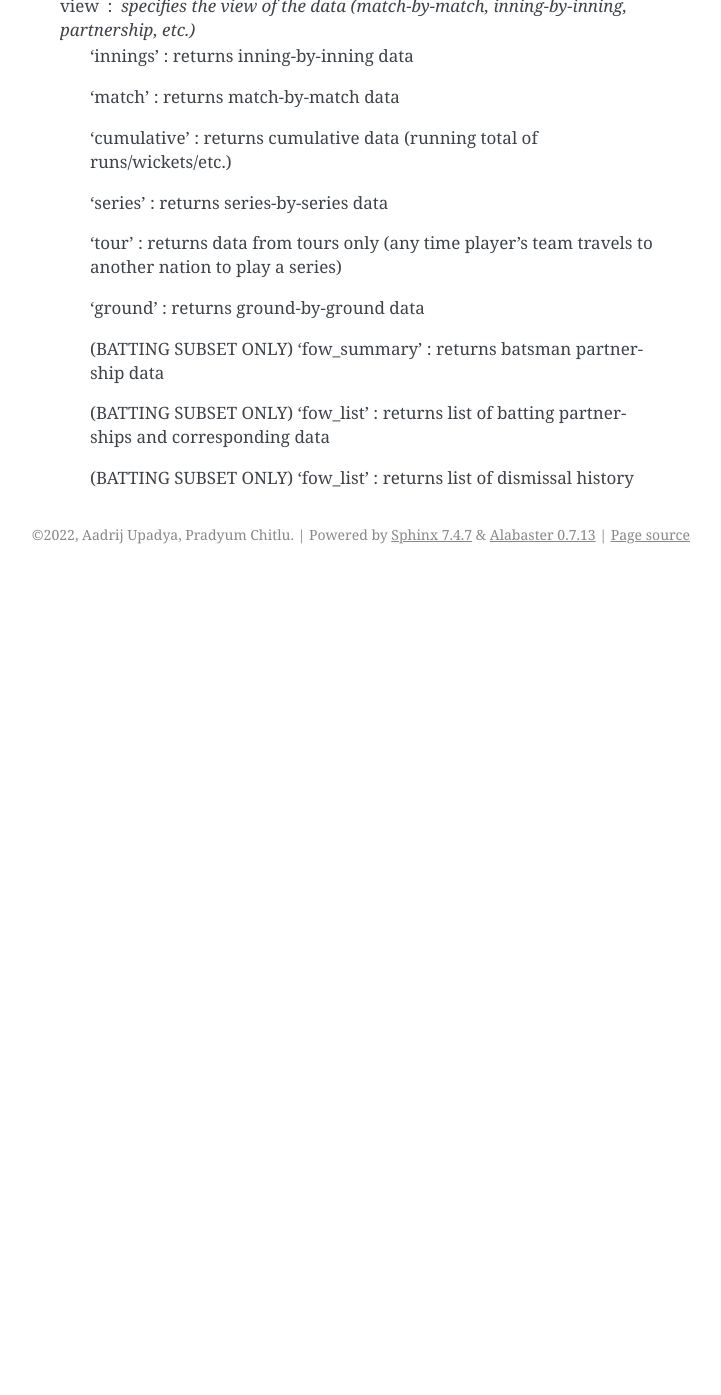
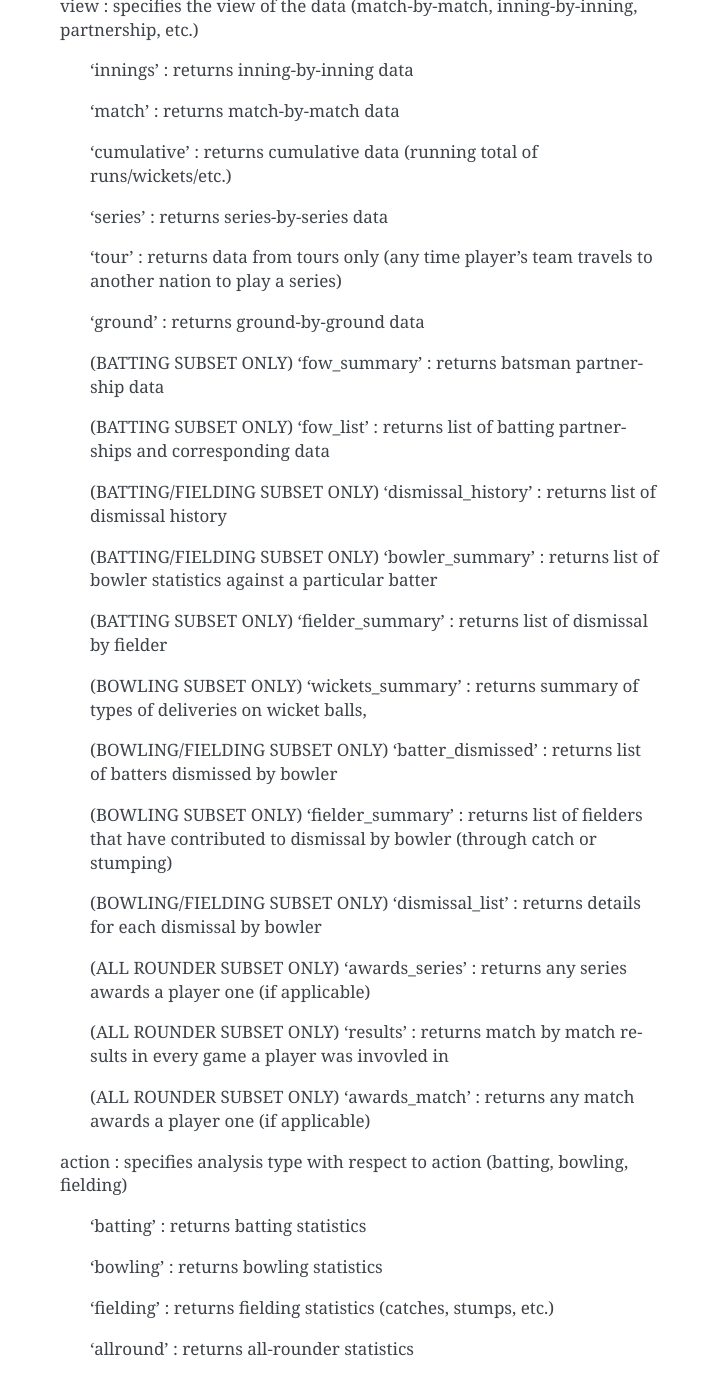
Before and after one commit to aadrijupadya/CricCatapult, a Sphinx documentation site: the page built from docs/source/index.rst, in a window 1280 px wide and 1400 px high, scrolled down 3614 px. Shown: the top 1395 px of the window, without its empty margins (420-1141 px from the left). Built offline with Sphinx 7.4.7, drawn with Linux system fonts in a browser that asks for light colours; before the commit the page ends 4188 px from its top, so only the background shows below that; some of the changed text lies outside the part shown.

Commit message:
Update index.rst

```diff
--- a/docs/source/index.rst
+++ b/docs/source/index.rst
@@ -176,6 +176,7 @@ Player Class
          2: ODI data
          3: T-20 data
       view : specifies the view of the data (match-by-match, inning-by-inning, partnership, etc.)
+
          'innings' : returns inning-by-inning data
 
          'match' : returns match-by-match data
@@ -192,4 +193,34 @@ Player Class
 
          (BATTING SUBSET ONLY) 'fow_list' : returns list of batting partnerships and corresponding data
 
-         (BATTING SUBSET ONLY) 'fow_list' : returns list of dismissal history
+         (BATTING/FIELDING SUBSET ONLY) 'dismissal_history' : returns list of dismissal history
+
+         (BATTING/FIELDING SUBSET ONLY) 'bowler_summary' : returns list of bowler statistics against a particular batter
+
+         (BATTING SUBSET ONLY) 'fielder_summary' : returns list of dismissal by fielder
+
+         (BOWLING SUBSET ONLY) 'wickets_summary' : returns summary of types of deliveries on wicket balls,
+
+         (BOWLING/FIELDING SUBSET ONLY) 'batter_dismissed' : returns list of batters dismissed by bowler
+
+         (BOWLING SUBSET ONLY) 'fielder_summary' : returns list of fielders that have contributed to dismissal by bowler (through catch or stumping)
+
+         (BOWLING/FIELDING SUBSET ONLY) 'dismissal_list' : returns details for each dismissal by bowler
+
+         (ALL ROUNDER SUBSET ONLY) 'awards_series' : returns any series awards a player one (if applicable)
+
+         (ALL ROUNDER SUBSET ONLY) 'results' : returns match by match results in every game a player was invovled in
+
+         (ALL ROUNDER SUBSET ONLY) 'awards_match' : returns any match awards a player one (if applicable)
+
+
+
+      action : specifies analysis type with respect to action (batting, bowling, fielding)
+
+         'batting' : returns batting statistics
+
+         'bowling' : returns bowling statistics
+
+         'fielding' : returns fielding statistics (catches, stumps, etc.)
+
+         'allround' : returns all-rounder statistics
```
